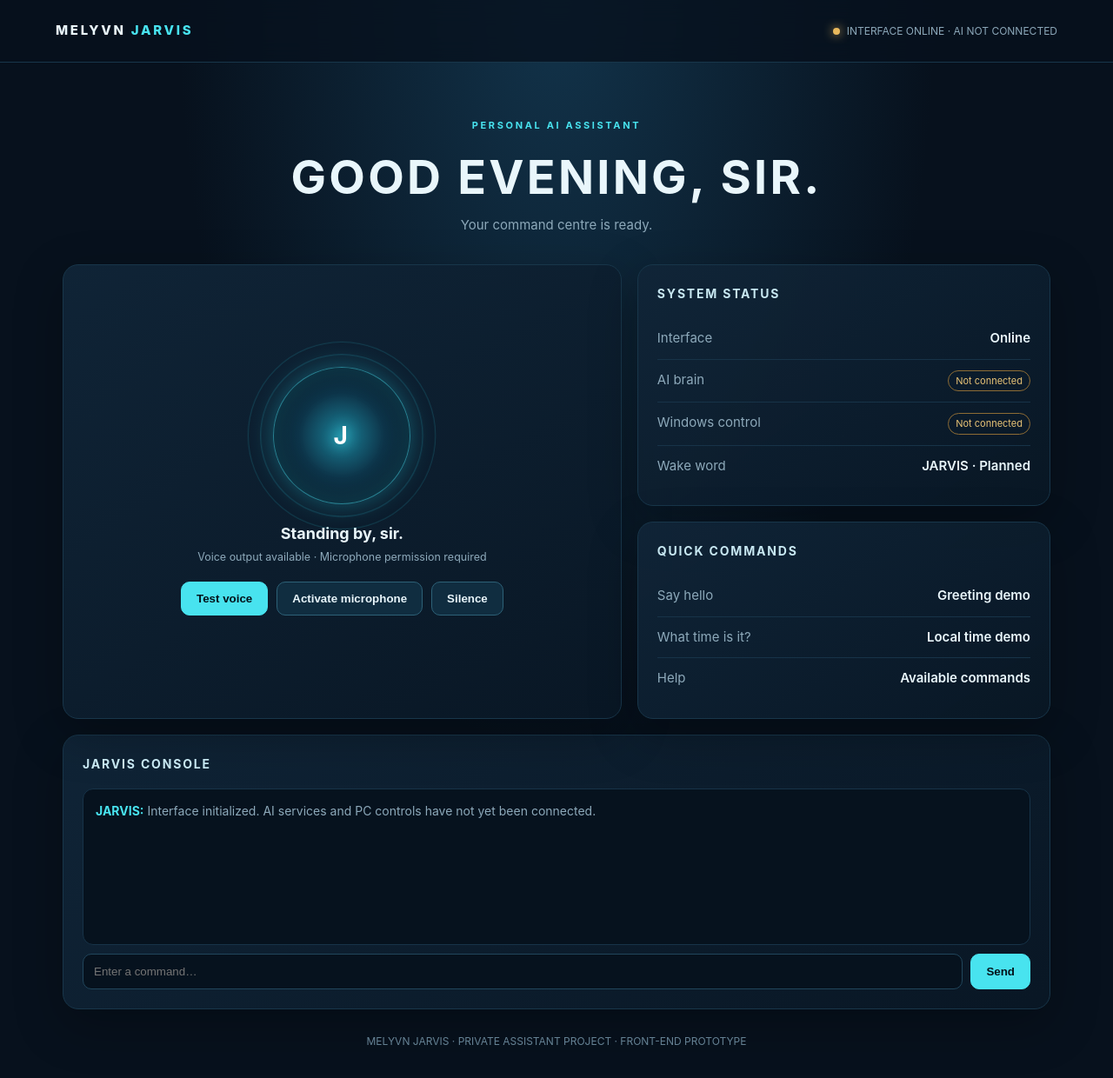
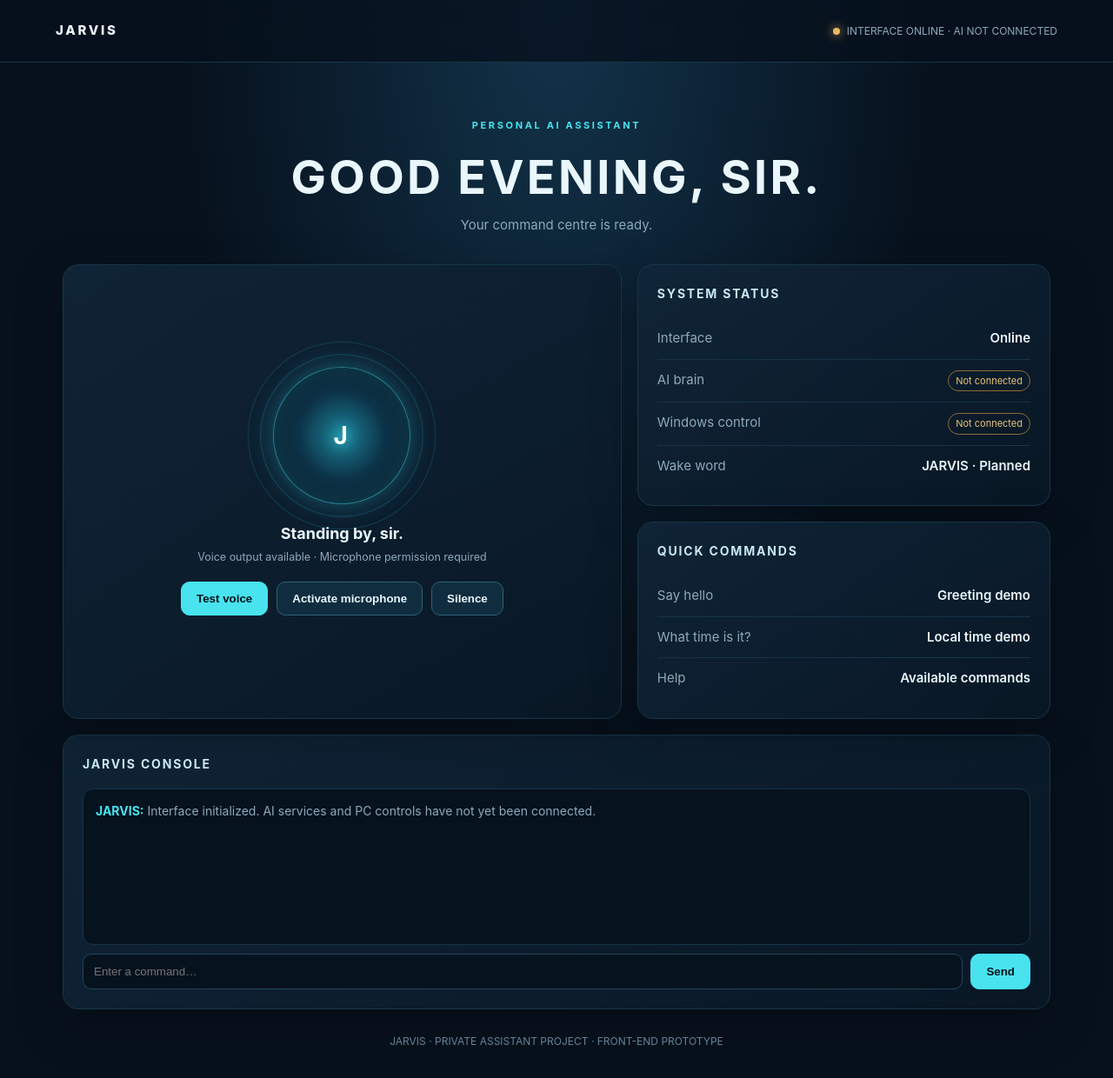
Before and after one commit to mellowmelyvn/Melyvn--javis--ai, a website: page index.html in a window 1280 px wide. Shown: the whole page at 87% size. Drawn offline with Linux system fonts and the light colour scheme.

Commit message:
Remove personal name from JARVIS interface

```diff
--- a/index.html
+++ b/index.html
@@ -3,7 +3,7 @@
 <head>
 <meta charset="utf-8"><meta name="viewport" content="width=device-width,initial-scale=1">
 <meta name="theme-color" content="#07111d">
-<title>MELYVN JARVIS</title>
+<title>JARVIS</title>
 <style>
 :root{color-scheme:dark;--bg:#07111d;--panel:#0c1b2a;--line:#18364a;--cyan:#48e3ef;--muted:#8da9ba;--text:#e9f6fb}
 *{box-sizing:border-box}body{margin:0;background:radial-gradient(ellipse at 50% 0,#12334a 0,transparent 48%),var(--bg);color:var(--text);font:15px/1.5 Inter,Segoe UI,Arial,sans-serif;min-height:100vh}
@@ -20,7 +20,7 @@ footer{text-align:center;color:#668395;font-size:12px;margin-top:28px}
 @media(max-width:760px){.grid{grid-template-columns:1fr}header{padding:0 18px}.card{padding:18px}}
 </style></head>
 <body>
-<header><div class="brand">MELYVN <span>JARVIS</span></div><div class="status"><i class="dot"></i>INTERFACE ONLINE · AI NOT CONNECTED</div></header>
+<header><div class="brand">JARVIS</div><div class="status"><i class="dot"></i>INTERFACE ONLINE · AI NOT CONNECTED</div></header>
 <main>
 <section class="top"><div class="eyebrow">PERSONAL AI ASSISTANT</div><h1>GOOD EVENING, SIR.</h1><p>Your command centre is ready.</p></section>
 <section class="grid">
@@ -30,7 +30,7 @@ footer{text-align:center;color:#668395;font-size:12px;margin-top:28px}
 <div class="card"><h2>QUICK COMMANDS</h2><div class="metric"><span>Say hello</span><b>Greeting demo</b></div><div class="metric"><span>What time is it?</span><b>Local time demo</b></div><div class="metric"><span>Help</span><b>Available commands</b></div></div>
 </div></section>
 <section class="card chat"><h2>JARVIS CONSOLE</h2><div class="messages" id="messages" aria-live="polite"><p class="msg"><b>JARVIS:</b> Interface initialized. AI services and PC controls have not yet been connected.</p></div><form class="inputrow" id="chatForm"><input id="command" autocomplete="off" placeholder="Enter a command…" aria-label="Enter a command"><button class="primary">Send</button></form></section>
-<footer> MELYVN JARVIS · PRIVATE ASSISTANT PROJECT · FRONT-END PROTOTYPE </footer>
+<footer> JARVIS · PRIVATE ASSISTANT PROJECT · FRONT-END PROTOTYPE </footer>
 </main>
 <script>
 const messages=document.getElementById('messages'),input=document.getElementById('command'),state=document.getElementById('voiceState');
```
